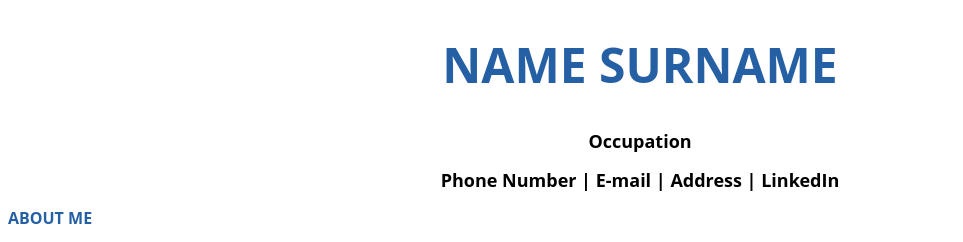
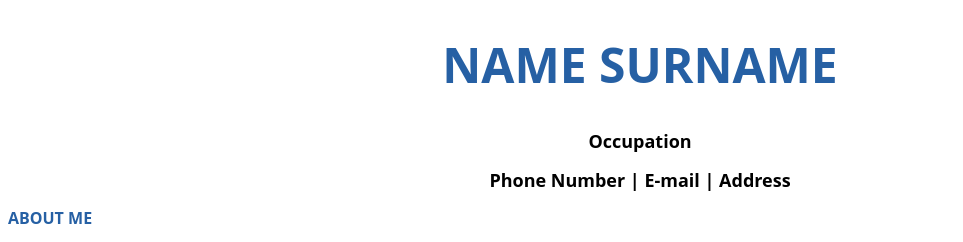
Before and after one commit to Kurbamit/CBlog.github.io, a plain HTML site: page index.html in a window 1280 px wide. Shown: the top 242 px of the page, without its empty margins (0-963 px from the left). Drawn offline with Linux system fonts and the light colour scheme.

Commit message:
Update index.html

```diff
--- a/index.html
+++ b/index.html
@@ -15,7 +15,7 @@
 
     <div class="occupation">
         <h2>Occupation</h2>
-        <h2>Phone Number | E-mail | Address | LinkedIn </h2>
+        <h2>Phone Number | E-mail | Address </h2>
     </div>
 
     <section class="resume section-padding">
```
